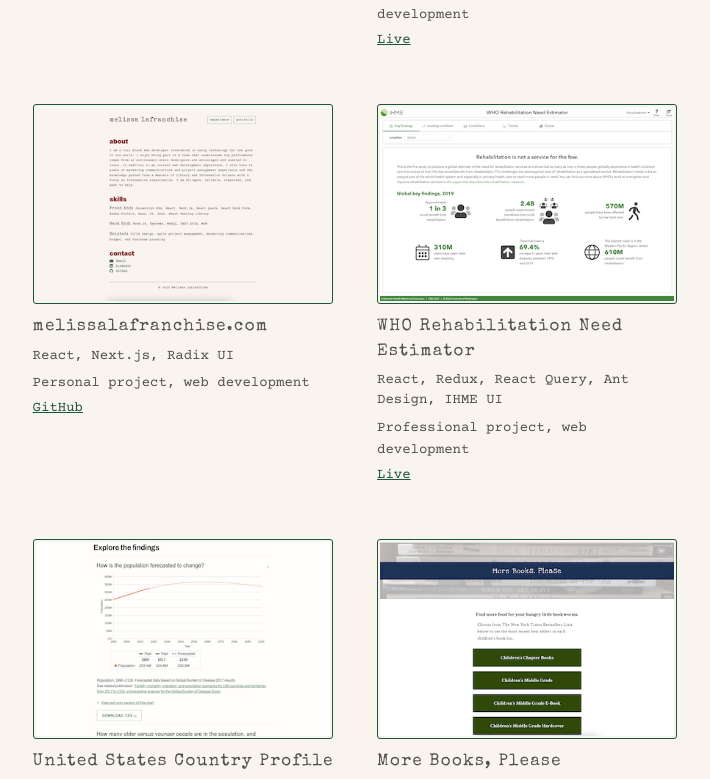
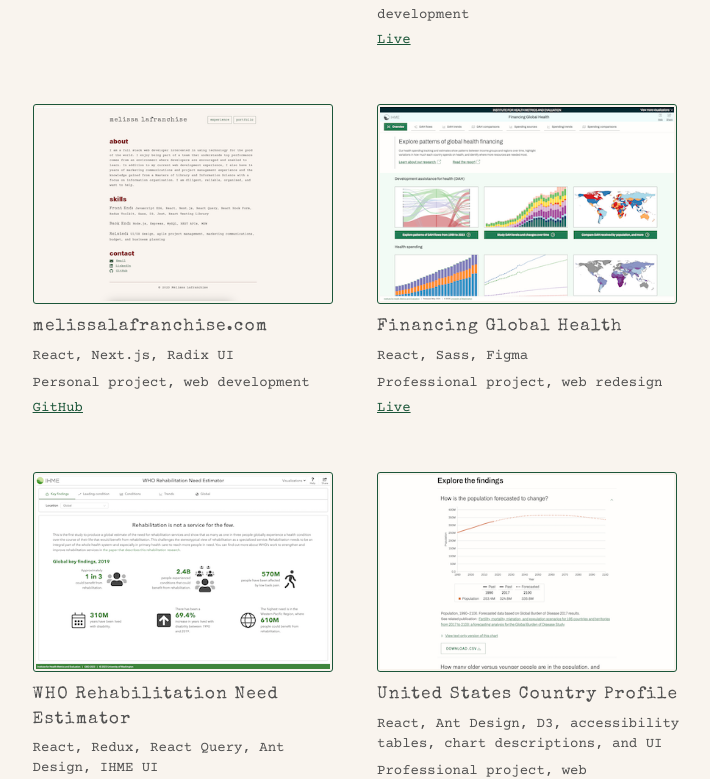
Before and after one commit to pulchrit/melissalafranchise, a Next.js app: page /portfolio in a window 1280 px wide. Shown: the part 1006-1785 px from the top of the page, without its empty margins (283-993 px from the left). Built offline with nearby package versions, Linux system fonts and the light colour scheme.

Commit message:
Add fgh to portfolio

```diff
--- a/constants/constants.js
+++ b/constants/constants.js
@@ -291,7 +291,7 @@
 
 export const portfolioData = [
   {
-    id: 'portfolio-7',
+    id: 'portfolio-8',
     image: {
       src: '/images/search_mockup.png',
       alt: 'Screenshot of figma story boards for an introductory offer signup.',
@@ -386,6 +386,25 @@
     ],
   },
   {
+    id: 'portfolio-10',
+    image: {
+      src: '/images/fgh.png',
+      alt: 'Screenshot of Financing Global Health.',
+      width: 300,
+      height: 200,
+      priority: false,
+    },
+    title: 'Financing Global Health',
+    code: 'React, Sass, Figma',
+    type: 'Professional project, web redesign',
+    links: [
+      {
+        text: 'Live',
+        href: 'https://vizhub.healthdata.org/fgh/',
+      },
+    ],
+  },
+  {
     id: 'portfolio-2',
     image: {
       src: '/images/WHO.png',
@@ -405,7 +424,7 @@
     ],
   },
   {
-    id: 'portfolio-8',
+    id: 'portfolio-9',
     image: {
       src: '/images/country-profiles.png',
       alt: 'Screenshot of the Country Profile charts for the United States.',
```
Also changed, not shown: public/images/fgh.png (added).
